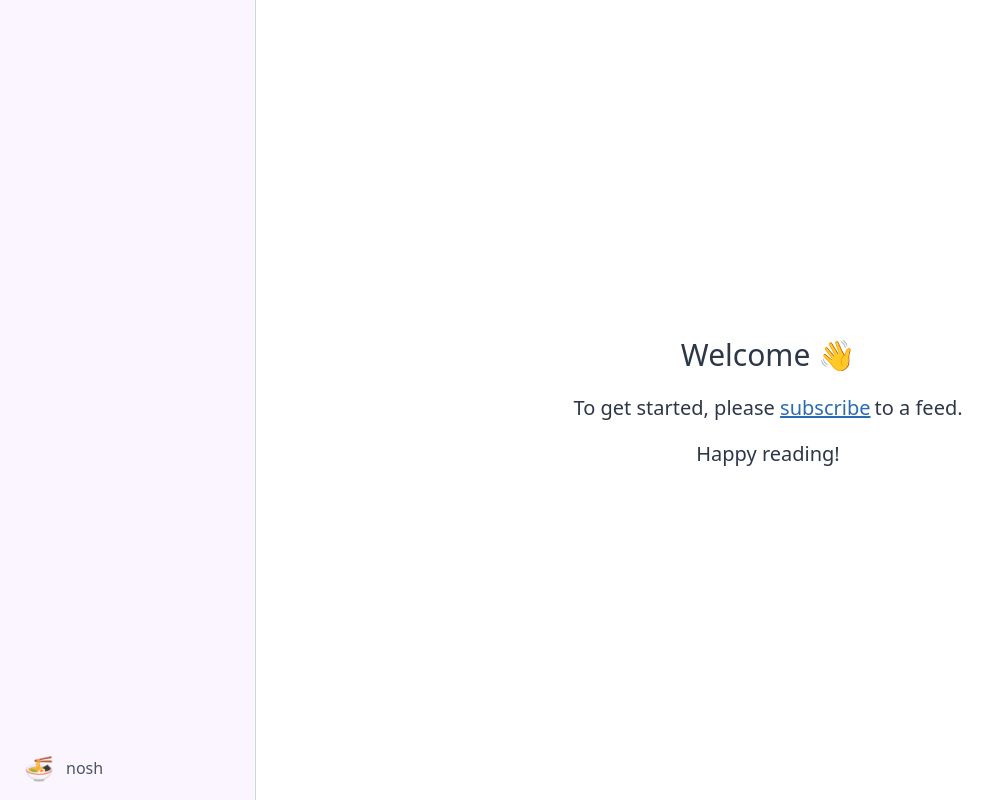
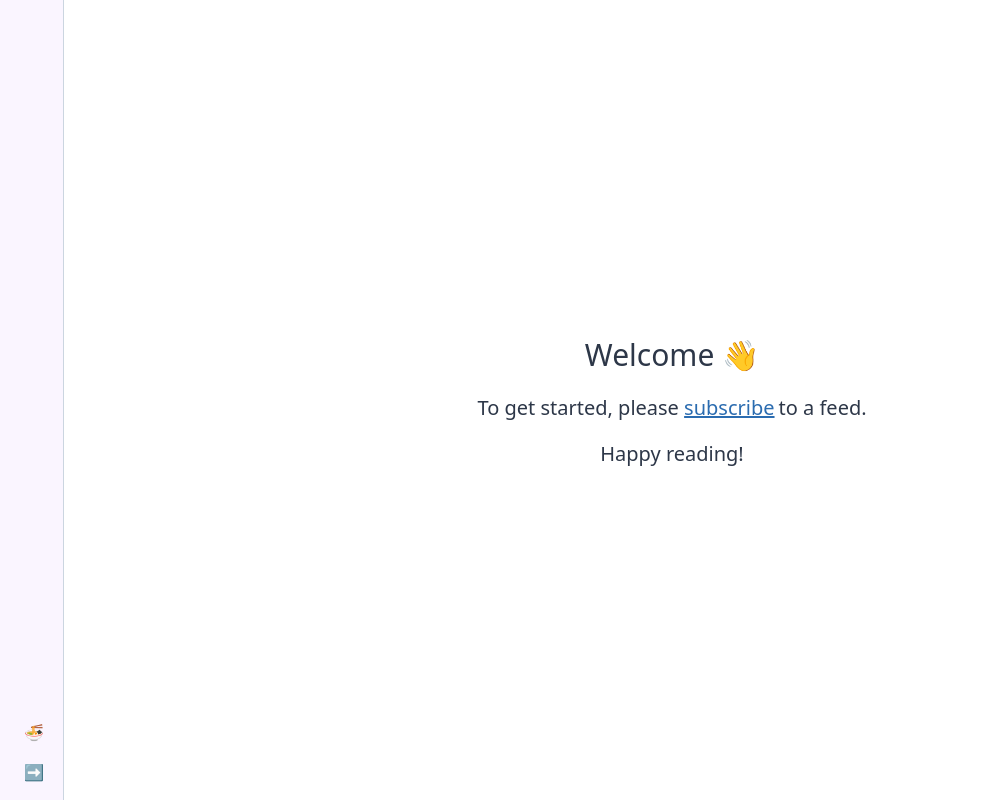
Before and after one commit to mxkxf/nosh, a React (Create React App) app: page / in a window 1280 px wide. Shown: the whole page, without its empty margins (0-999 px from the left). Built offline with nearby package versions, Linux system fonts and the light colour scheme.

Commit message:
Collapsible sidebar

```diff
--- a/src/components/Header.tsx
+++ b/src/components/Header.tsx
@@ -7,6 +7,7 @@ import {
   selectFeed,
   setSubscribeFeedModalVisibility,
   setAboutModalVisibility,
+  setHeaderCollapse,
 } from "../state/actions";
 import useKeyPress from "./useKeyPress";
 
@@ -18,9 +19,7 @@ const HeaderLink: React.FC<HeaderLinkProps> = ({ children, isSelected }) => {
   const classes = [
     "flex",
     "items-center",
-    // "font-bold",
     "text-left",
-    // "text-sm",
     "text-gray-700",
     "block",
     "rounded",
@@ -42,25 +41,46 @@ const HeaderLink: React.FC<HeaderLinkProps> = ({ children, isSelected }) => {
 
 interface Props {
   feeds: Feed[];
+  isCollapsed: boolean;
+  isSubscribeFeedModalOpen: boolean;
   openAboutModal: () => {};
   openSubscribeModal: () => {};
   selectedFeed: number | null;
   selectFeed: (i: number | null) => {};
+  toggleHeaderCollapse: (isCollapsed: boolean) => {};
 }
 
 const KEY_CODE_N = 78;
+const KEY_CODE_S = 83;
 
 const Header: React.FC<Props> = ({
   feeds,
+  isCollapsed,
+  isSubscribeFeedModalOpen,
   openAboutModal,
   openSubscribeModal,
   selectedFeed,
   selectFeed,
+  toggleHeaderCollapse,
 }) => {
-  useKeyPress(KEY_CODE_N, openSubscribeModal);
+  useKeyPress(KEY_CODE_N, () => {
+    if (!isSubscribeFeedModalOpen) {
+      openSubscribeModal();
+    }
+  });
+
+  useKeyPress(KEY_CODE_S, () => {
+    if (!isSubscribeFeedModalOpen) {
+      toggleHeaderCollapse(!isCollapsed);
+    }
+  });
 
   return (
-    <header className="w-64 bg-purple-100 border-r border-gray-400 sticky top-0 max-h-screen">
+    <header
+      className={`${
+        isCollapsed ? "w-16" : "w-1/5"
+      } bg-purple-100 border-r border-gray-400 sticky top-0 max-h-screen`}
+    >
       <div className="h-full flex flex-col p-2">
         <nav className="flex-1">
           {feeds && feeds.length > 0 && (
@@ -78,7 +98,9 @@ const Header: React.FC<Props> = ({
                         src={feed.icon}
                         alt={feed.title}
                       />
-                      <span className="max-lines">{feed.title}</span>
+                      {!isCollapsed && (
+                        <span className="max-lines">{feed.title}</span>
+                      )}
                     </HeaderLink>
                   </button>
                 );
@@ -88,10 +110,14 @@ const Header: React.FC<Props> = ({
                 onClick={() => openSubscribeModal()}
               >
                 <HeaderLink>
-                  <span className="w-4 mr-3" role="img" aria-label="Add">
+                  <span
+                    className="opacity-50 w-4 mr-3"
+                    role="img"
+                    aria-label="Add"
+                  >
                     ➕
                   </span>
-                  Add feed
+                  {!isCollapsed && "Add feed"}
                 </HeaderLink>
               </button>
             </>
@@ -99,10 +125,22 @@ const Header: React.FC<Props> = ({
         </nav>
         <button onClick={() => openAboutModal()}>
           <HeaderLink>
-            <span className="text-2xl mr-3" role="img" aria-label="About nosh">
+            <span className="w-4 mr-3" role="img" aria-label="About nosh">
               🍜
             </span>
-            nosh
+            {!isCollapsed && "nosh"}
+          </HeaderLink>
+        </button>
+        <button onClick={() => toggleHeaderCollapse(!isCollapsed)}>
+          <HeaderLink>
+            <span
+              className="w-4 mr-3"
+              role="img"
+              aria-label={isCollapsed ? "Expand" : "Collapse"}
+            >
+              {isCollapsed ? "➡️" : "⬅️"}
+            </span>
+            {!isCollapsed && "Collapse sidebar"}
           </HeaderLink>
         </button>
       </div>
@@ -113,11 +151,15 @@ const Header: React.FC<Props> = ({
 const mapStateToProps = (state: InitialState) => ({
   feeds: state.feeds,
   selectedFeed: state.selectedFeed,
+  isSubscribeFeedModalOpen: state.ui.isSubscribeFeedModalOpen,
+  isCollapsed: state.ui.isHeaderCollapsed,
 });
 
 const mapDispatchToProps = (dispatch: Dispatch) => ({
   openAboutModal: () => dispatch(setAboutModalVisibility(true)),
   openSubscribeModal: () => dispatch(setSubscribeFeedModalVisibility(true)),
+  toggleHeaderCollapse: (isCollapsed: boolean) =>
+    dispatch(setHeaderCollapse(isCollapsed)),
   selectFeed: (i: number | null) => dispatch(selectFeed(i)),
 });
 
--- a/src/state/actions.ts
+++ b/src/state/actions.ts
@@ -79,6 +79,12 @@ export const setAboutModalVisibility = (isOpen: boolean) => ({
   isOpen,
 });
 
+export const SET_HEADER_COLLAPSE = "SET_HEADER_COLLAPSE";
+export const setHeaderCollapse = (isCollapsed: boolean) => ({
+  type: SET_HEADER_COLLAPSE,
+  isCollapsed,
+});
+
 export const ADD_FEED = "ADD_FEED";
 export const addFeed = (feed: Feed) => ({
   type: ADD_FEED,
--- a/src/state/middleware.ts
+++ b/src/state/middleware.ts
@@ -1,18 +1,21 @@
 import { Middleware } from "redux";
 
-import { ADD_FEED, UNSUBSCRIBE_FEED } from "./actions";
+import { ADD_FEED, UNSUBSCRIBE_FEED, SET_HEADER_COLLAPSE } from "./actions";
 import { InitialState } from "./reducers";
 
-export const persistFeedsToLocalStorage: Middleware<{}, InitialState> = (
-  store,
-) => (next) => (action) => {
+export const persistLocalStorage: Middleware<{}, InitialState> = (store) => (
+  next,
+) => (action) => {
   const result = next(action);
 
+  if (action.type === SET_HEADER_COLLAPSE) {
+    const isHeaderCollapsed = store.getState().ui.isHeaderCollapsed;
+
+    window.localStorage.setItem("isHeaderCollapsed", String(isHeaderCollapsed));
+  }
+
   if (action.type === ADD_FEED || action.type === UNSUBSCRIBE_FEED) {
-    console.log(store.getState().feeds);
-
     const feedUrls = store.getState().feeds.map((feed: Feed) => feed.url);
-    console.log(feedUrls);
 
     window.localStorage.setItem("feedUrls", JSON.stringify(feedUrls));
   }
--- a/src/state/reducers.ts
+++ b/src/state/reducers.ts
@@ -12,6 +12,7 @@ export interface InitialState {
     isSubscribeFeedModalOpen: boolean;
     isUnsubscribeFeedModalOpen: boolean;
     isAboutModalOpen: boolean;
+    isHeaderCollapsed: boolean;
   };
 }
 
@@ -25,6 +26,7 @@ const initialState: InitialState = {
     isSubscribeFeedModalOpen: false,
     isUnsubscribeFeedModalOpen: false,
     isAboutModalOpen: false,
+    isHeaderCollapsed: true,
   },
 };
 
@@ -122,6 +124,12 @@ const ui = (state = initialState.ui, action: actions.ActionTypes) => {
         isAboutModalOpen: action.isOpen,
       };
 
+    case actions.SET_HEADER_COLLAPSE:
+      return {
+        ...state,
+        isHeaderCollapsed: action.isCollapsed,
+      };
+
     default:
       return state;
   }
--- a/src/state/store.ts
+++ b/src/state/store.ts
@@ -3,9 +3,9 @@ import logger from "redux-logger";
 import thunk from "redux-thunk";
 
 import reducers from "./reducers";
-import { persistFeedsToLocalStorage } from "./middleware";
+import { persistLocalStorage } from "./middleware";
 
-const middleware: Middleware[] = [thunk, persistFeedsToLocalStorage];
+const middleware: Middleware[] = [thunk, persistLocalStorage];
 
 if (process.env.NODE_ENV !== "production") {
   middleware.push(logger);
```
